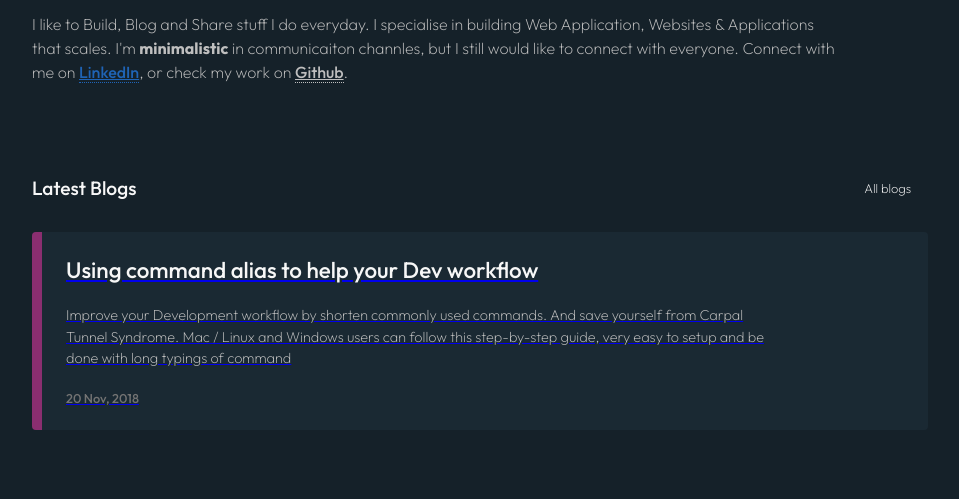
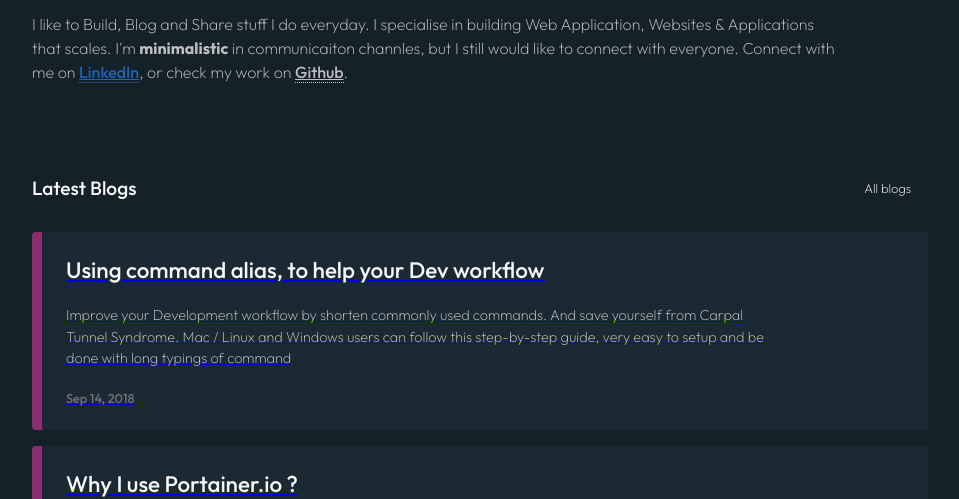
Before and after one commit to SanthoshRaju91/santhosh.raju, an Astro site: page / in a window 1280 px wide. Shown: the part 307-806 px from the top of the page, without its empty margins (160-1119 px from the left). Built offline with nearby package versions, Linux system fonts and the light colour scheme; Astro itself is replaced by a stand-in of ours; some icons are missing.

Commit message:
Generating Dynamic Blog Posts List In Index Page

```diff
--- a/src/pages/index.astro
+++ b/src/pages/index.astro
@@ -3,6 +3,22 @@ import { Icon } from 'astro-icon'
 import IndexLayout from '../layouts/IndexLayout.astro'
 import Article from '../components/Article/Article.astro';
 import LetsChat from '../components/LetsChat/LetsChat.astro';
+
+// export async function getStaticPaths() {
+//     const allPost = await Astro.glob("./blogs/*.md")
+//     allPost.forEach(post => {
+//         posts.push({
+//             url: post.url,
+//             frontmatter: post.frontmatter
+//         })
+//     })
+// }
+
+const response = await Astro.glob("./blogs/*.md")
+const allPosts = response.map(data => ({
+    url: data.url,
+    frontmatter: data.frontmatter
+}))
 ---
 
 <style lang="scss" scoped>
@@ -122,9 +138,11 @@ import LetsChat from '../components/LetsChat/LetsChat.astro';
                 </a>
             </div>
             <div class="Articles__container--content">
-                <Article title="Using command alias to help your Dev workflow"
-                    synopsis="Improve your Development workflow by shorten commonly used commands. And save yourself from Carpal Tunnel Syndrome. Mac / Linux and Windows users can follow this step-by-step guide, very easy to setup and be done with long typings of command"
-                    publisedDate="20 Nov, 2018" url="/" />
+                {allPosts.map(post => (
+                <Article title={post.frontmatter.title} synopsis={post.frontmatter.synopsis}
+                    publisedDate={post.frontmatter.published} url={post.url} />
+                ))}
+
             </div>
         </div>
     </div>
```
